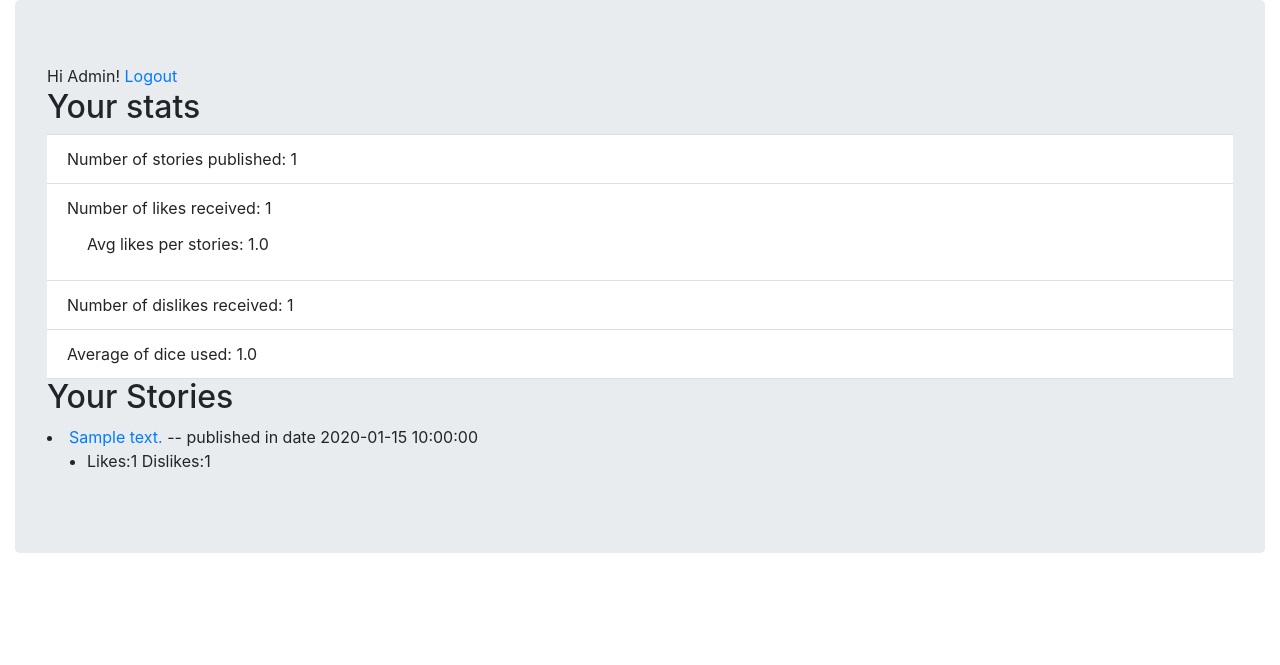
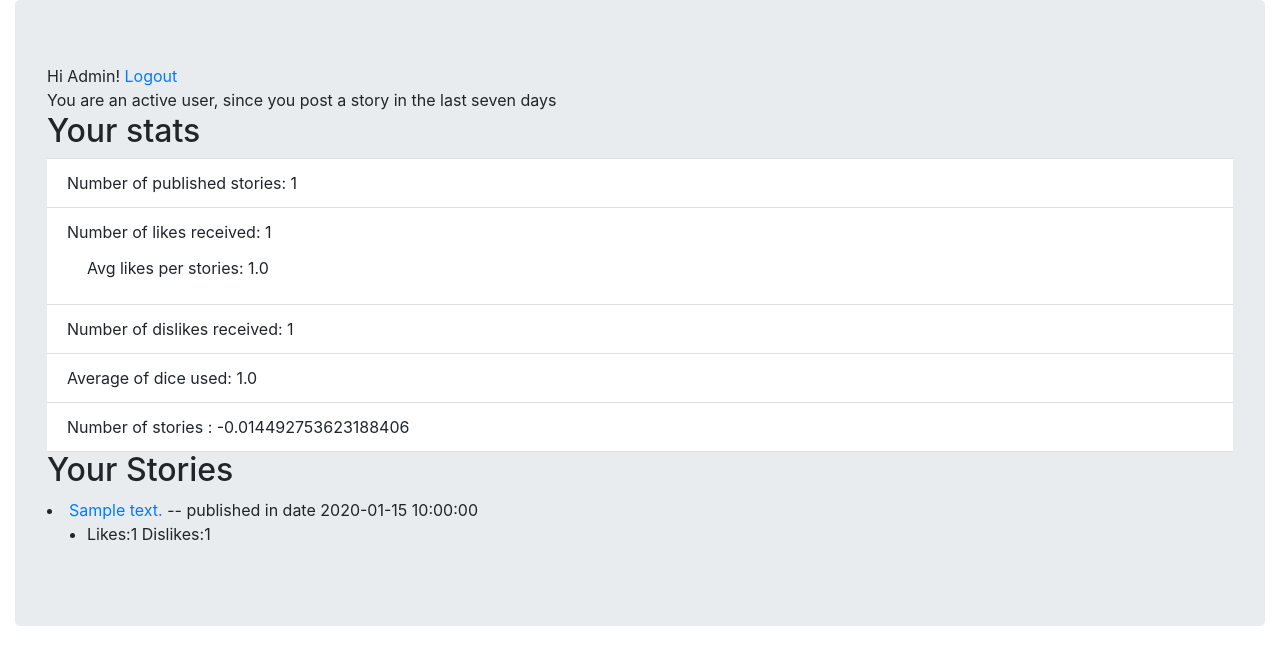
Before and after one commit to laurab1/Dice-with-microservices, a Flask app: page / in a window 1280 px wide. Shown: the part 56-721 px from the top of the page. Run offline with Flask 2, Linux system fonts and the light colour scheme; a user stored in the database is signed in; tables that the repository leaves empty hold one stand-in row (values such as "Sample post"); some libraries are stand-ins or nearby versions.

Commit message:
New stats added. Code refactor

```diff
--- a/monolith/templates/index.html
+++ b/monolith/templates/index.html
@@ -23,27 +23,31 @@
 
     <div class="jumbotron">
 
-    Hi {{ current_user.firstname }}! <a href="/logout">Logout</a>
+    Hi {{ current_user.firstname }}! <a href="/logout">Logout</a> <br />
 
     {% if stories != []: %}
 
         {% if stats != {}: %}
+        You are an {{ "active" if stats['active'] else "inactive" }} user, since you {{ "don't" if not stats['active'] }} post a story in the last seven days
             <h2>Your stats</h2>
             <ul class="list-group list-group-flush">
                 <li class="list-group-item">
-                        Number of stories published: {{ stats['likes'].number_of_stories }}
+                        Number of published stories: {{ stats['stories'].number_of_stories }}
                     </li>
                 <li class="list-group-item">
-                    Number of likes received: {{ stats['likes'].total }}
+                    Number of likes received: {{ stats['stories'].total_likes }}
                     <ul class="list-group list-group-flush">
-                        <li class="list-group-item"> Avg likes per stories: {{ stats['likes'].total/stats['likes'].number_of_stories }} </li>
+                        <li class="list-group-item"> Avg likes per stories: {{ stats['stories'].total_likes/stats['stories'].number_of_stories }} </li>
                     </ul>
                 </li>
                 <li class="list-group-item">
-                    Number of dislikes received: {{ stats['likes'].total_dislikes }}
+                    Number of dislikes received: {{ stats['stories'].total_dislikes }}
                 </li>
                 <li class="list-group-item">
                     Average of dice used: {{ stats['avg_dice'] }}
+                </li>
+                <li class="list-group-item">
+                    Number of stories : {{ stats['stories_frequency'] }}
                 </li>
             </ul>
         {% else: %}
--- a/monolith/views/home.py
+++ b/monolith/views/home.py
@@ -1,5 +1,6 @@
 from flask import Blueprint, render_template, jsonify
 from flask import current_app as app
+import datetime as dt
 
 from monolith.auth import current_user
 from monolith.database import Story, db
@@ -12,28 +13,41 @@ def index():
     stats = {}
     if current_user is not None and hasattr(current_user, 'id'):
         stories = db.session.query(Story).filter(
-            Story.author_id == current_user.id).all()
+            Story.author_id == current_user.id).order_by(Story.date.desc()).all()
 
+        # If I have at least one story, I can start collecting statistics
+        if stories != []:
 
-        likes = db.session.query(
-                db.func.sum(Story.likes).label('total'),
-                db.func.count(Story.likes).label('number_of_stories'),
-                db.func.sum(Story.dislikes).label('total_dislikes')
-            ).filter(
-                Story.author_id == current_user.id
-            ).group_by(Story.author_id).all()
+            # Querying stories statistics, such as total number of stories, number of likes, dislikes
+            stories_stats = db.session.query(
+                    db.func.count(Story.likes).label('number_of_stories'),
+                    db.func.sum(Story.likes).label('total_likes'),
+                    db.func.sum(Story.dislikes).label('total_dislikes')
+                ).filter(
+                    Story.author_id == current_user.id
+                ).group_by(Story.author_id)
 
-        stats['likes'] = likes[0]
+            stats['stories'] = stories_stats.all()[0]
 
-        print(stats['likes'].total)
-        if stories != []:
+            # Stats related to dice
             n_dice = [len(story.dice_set.split('?')) for story in stories]
             avg_dice = round(sum(n_dice) / len(n_dice), 2)
 
-        stats['avg_dice'] = avg_dice
+            stats['avg_dice'] = avg_dice
+
+            # Computing the post frequency
+            # Number of days from the first story to today
+            n_days = (dt.datetime.now() - stories[-1].date).days + 1
+            stats['stories_frequency'] = stories_stats[0].number_of_stories/n_days
+
+            # Checking if the user is an active one (i.e. He posts at least one story in the last seven days)
+            stats['active'] = True if (dt.datetime.now() - dt.timedelta(days=7)) < stories[0].date else False
 
         if app.config['TESTING']:
-            return jsonify({'stories':[s.toJSON() for s in stories]})
+            return jsonify(
+                {'stories':[s.toJSON() for s in stories],
+                'stats': stats
+                })
     else:
         stories = None
         if app.config['TESTING']:
```
Also changed, not shown: monolith/tests/test_mywall.py (+40 -2 lines).
